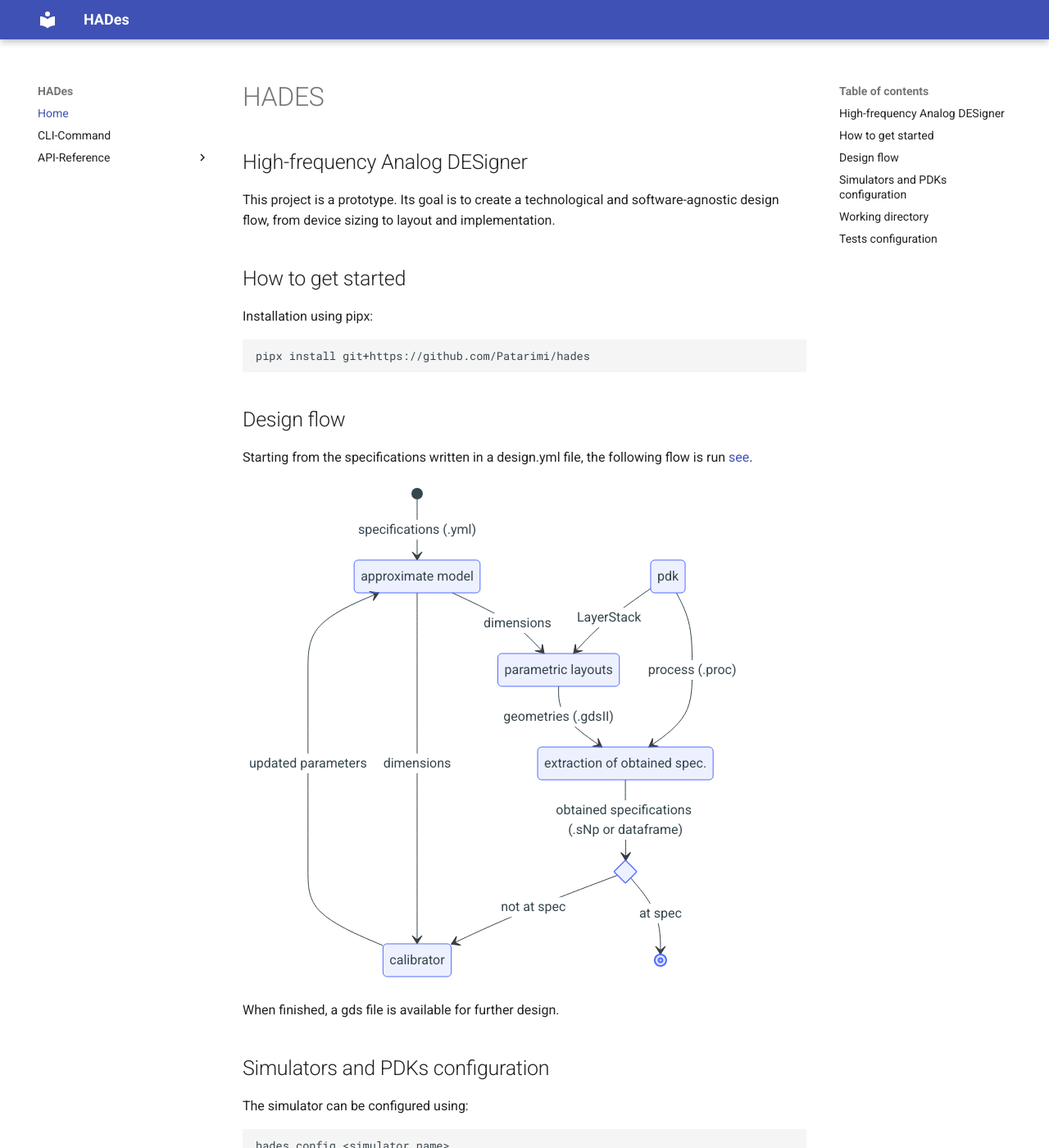
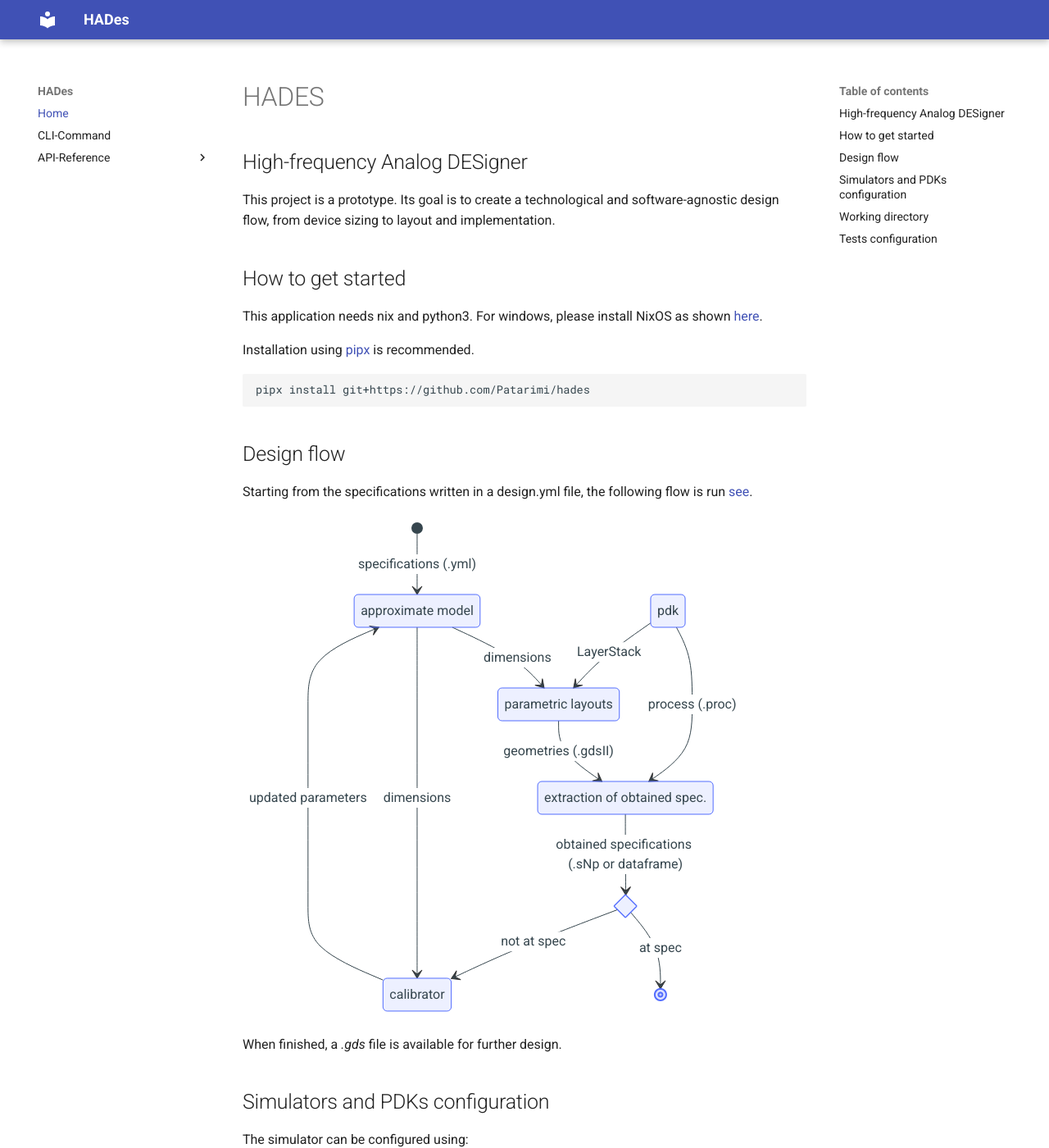
Before and after one commit to Patarimi/hades, an MkDocs documentation site: the page built from docs/README.md, in a window 1280 px wide and 1400 px high. Shown: the whole window at 82% size. Built offline with MkDocs 1.6.1 and Material for MkDocs 9.7.7, drawn with Linux system fonts in a browser that asks for light colours.

Commit message:
update README.md and doc.

````diff
--- a/docs/README.md
+++ b/docs/README.md
@@ -7,7 +7,9 @@ software-agnostic design flow, from device sizing to layout and implementation.
 
 ## How to get started
 
-Installation using pipx:
+This application needs nix and python3. For windows, please install NixOS as shown [here](https://nixos.wiki/wiki/WSL).
+
+Installation using [pipx](https://pipx.pypa.io/stable/) is recommended.
 
 ```shell
 pipx install git+https://github.com/Patarimi/hades
@@ -36,7 +38,7 @@ stateDiagram
     cal --> app: updated parameters
 ```
 
-When finished, a gds file is available for further design.
+When finished, a _.gds_ file is available for further design.
 
 ## Simulators and PDKs configuration
 
````
